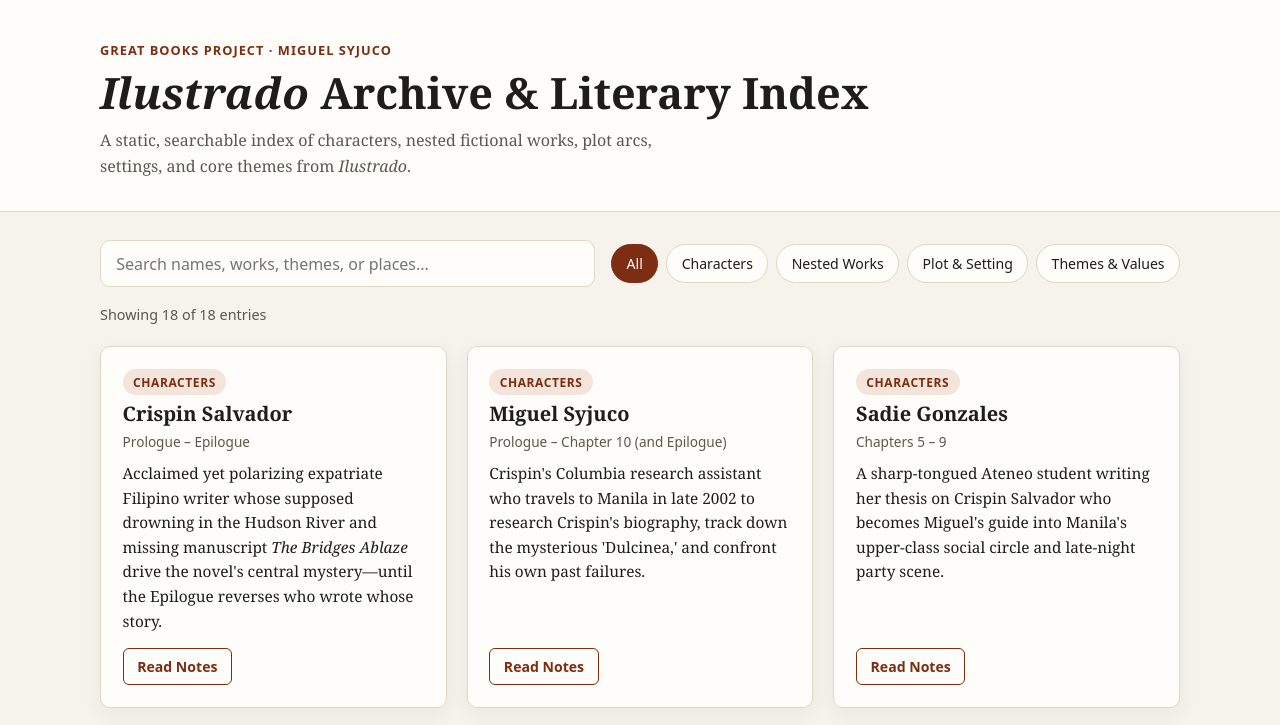
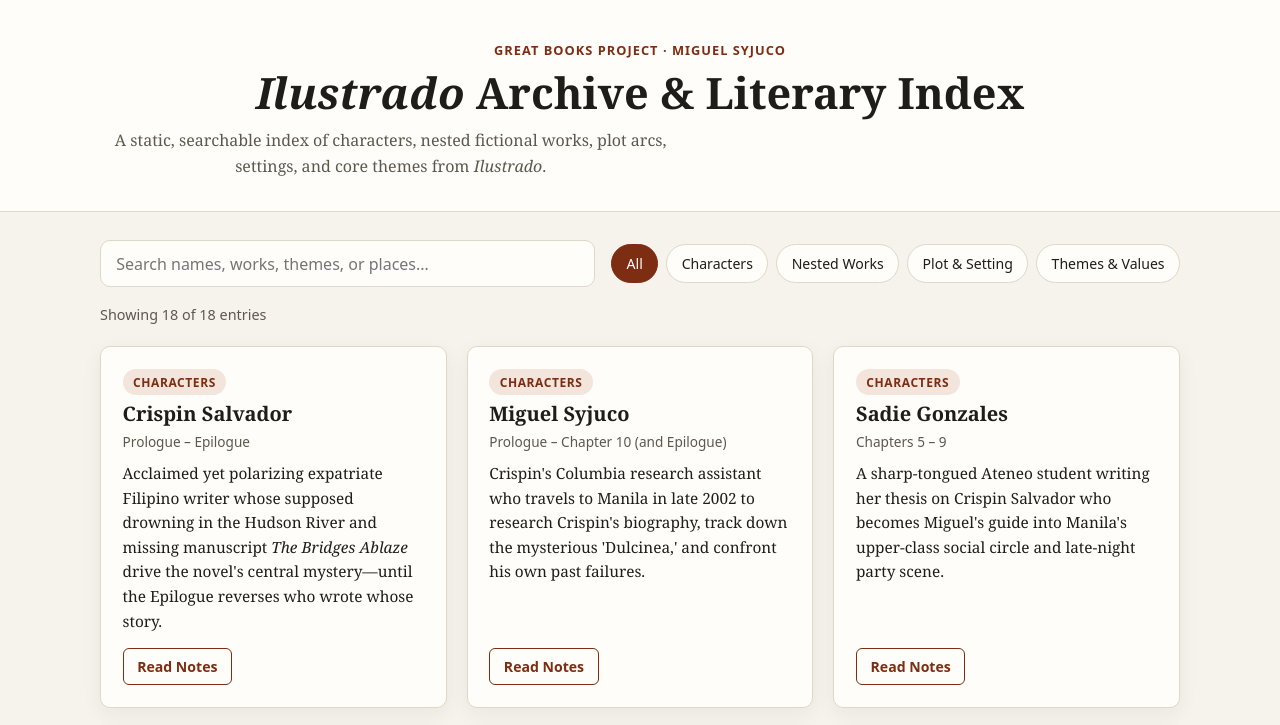
Before and after one commit to Lu1sgt/ilustrado, a plain HTML site: page index.html in a window 1280 px wide. Shown: the top 725 px of the page. Drawn offline with Linux system fonts and the light colour scheme.

Commit message:
Update index.html

```diff
--- a/index.html
+++ b/index.html
@@ -9,9 +9,9 @@
 <body>
   <header class="site-header">
     <div class="container">
-      <p class="eyebrow">Great Books Project · Miguel Syjuco</p>
-      <h1><em>Ilustrado</em> Archive &amp; Literary Index</h1>
-      <p class="subtitle">
+      <p style="text-align: center" class="eyebrow">Great Books Project · Miguel Syjuco</p>
+      <h1 style="text-align: center" ><em>Ilustrado</em> Archive &amp; Literary Index</h1>
+      <p style="text-align: center" class="subtitle">
         A static, searchable index of characters, nested fictional works, plot arcs,
         settings, and core themes from <em>Ilustrado</em>.
       </p>
```
